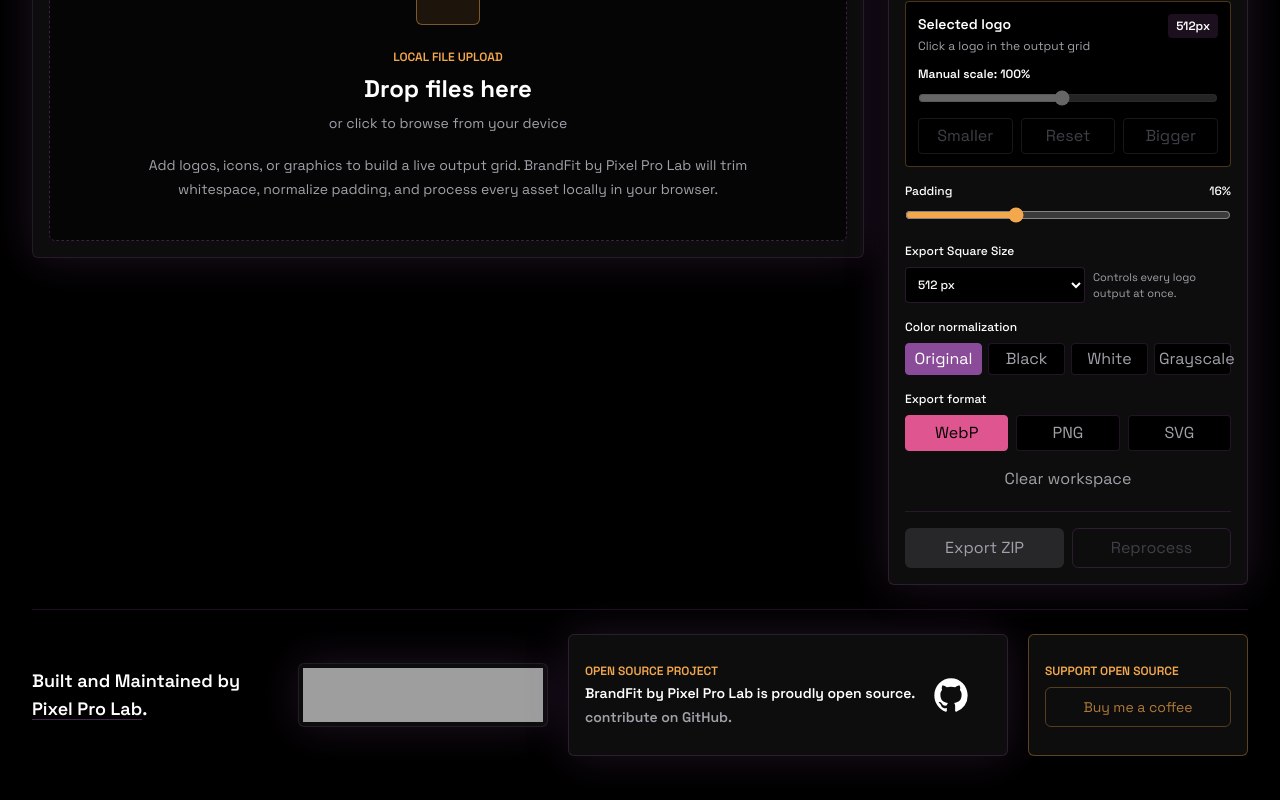
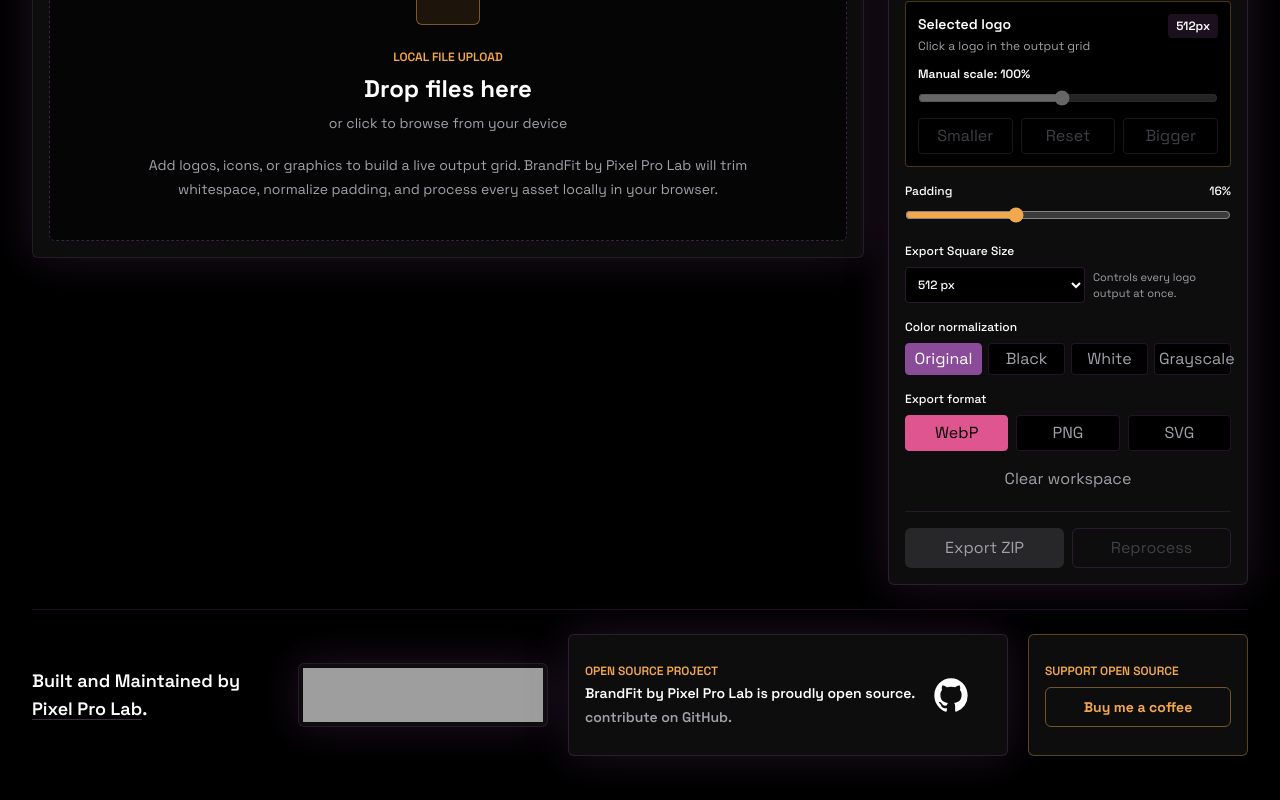
Before and after one commit to PixelProLab/BrandFit, a Next.js app: page / in a window 1280 px wide. Shown: the part 404-1204 px from the top of the page. Built offline with nearby package versions, Linux system fonts and the light colour scheme; grey boxes are pictures that could not be loaded.

Commit message:
fix: link support card to Ko-fi

```diff
--- a/components/ui/brandfit-footer.tsx
+++ b/components/ui/brandfit-footer.tsx
@@ -56,17 +56,18 @@
           </GitHubLink>
         </div>
 
-        <div className="flex min-h-[122px] flex-col justify-center rounded-md border border-brand-orange/35 bg-brand-surface p-4">
-          <p className="text-xs font-semibold uppercase text-brand-orange">Support open source</p>
-          <button
-            type="button"
-            disabled
-            className="mt-2 h-10 rounded-md border border-brand-orange/45 px-4 text-sm font-bold text-brand-orange opacity-70"
-            aria-label="Buy me a coffee donation button coming soon"
-          >
+        <a
+          href="https://ko-fi.com/pixelprolab"
+          target="_blank"
+          rel="noopener noreferrer"
+          aria-label="Support BrandFit by Pixel Pro Lab on Ko-fi"
+          className="flex min-h-[122px] cursor-pointer flex-col justify-center rounded-md border border-brand-orange/35 bg-brand-surface p-4 text-inherit no-underline transition hover:border-brand-pink hover:shadow-brand-pink"
+        >
+          <span className="text-xs font-semibold uppercase text-brand-orange">Support open source</span>
+          <span className="mt-2 inline-flex h-10 items-center justify-center rounded-md border border-brand-orange/45 px-4 text-sm font-bold text-brand-orange transition hover:border-brand-pink hover:text-brand-pink">
             Buy me a coffee
-          </button>
-        </div>
+          </span>
+        </a>
       </div>
     </footer>
   );
```
